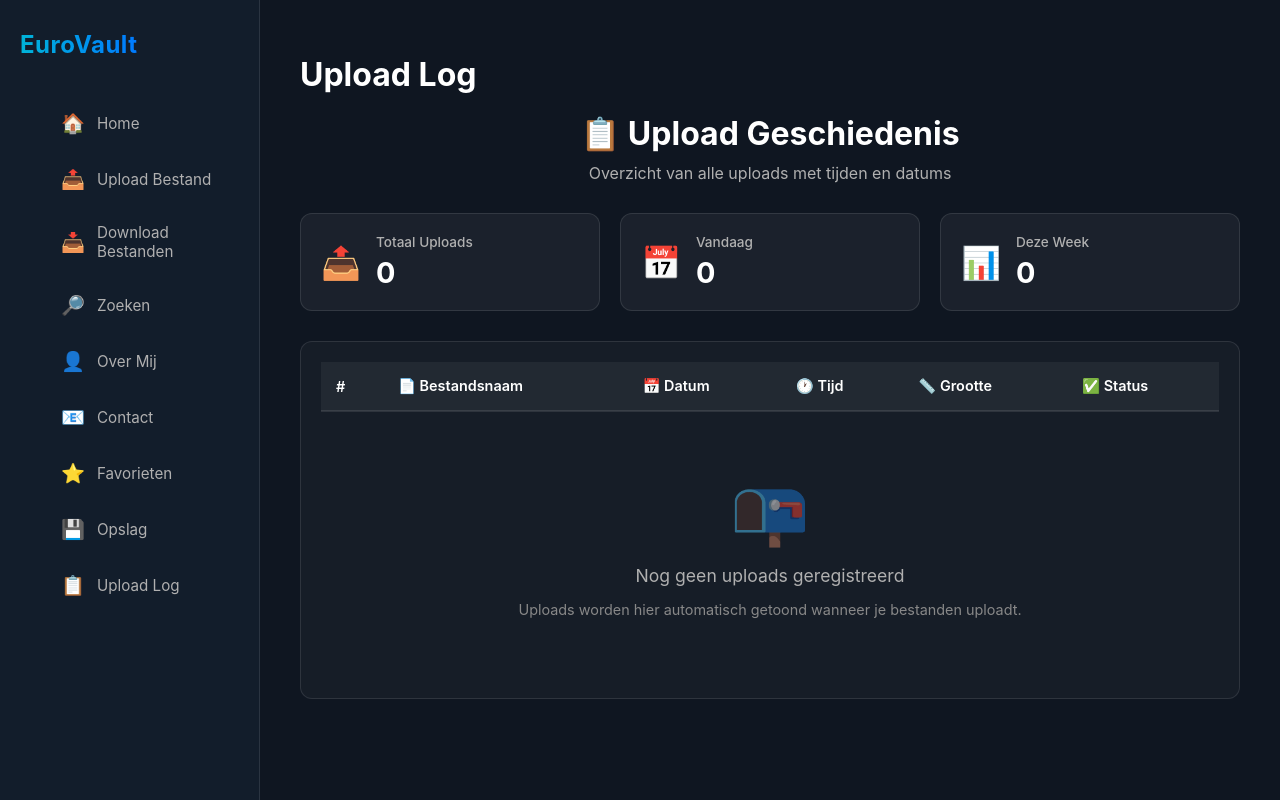
After one commit to wishaand/leepiipaatii94, a Flask app: page /upload/uploadlog in a window 1280 px wide. The commit adds this page. Run offline with Flask 3, Linux system fonts and the light colour scheme.

Commit message:
upload log teogevoegd

```diff
--- a/app/static/css/style.css
+++ b/app/static/css/style.css
@@ -1062,3 +1062,285 @@ login pagina
   font-weight: 600;
   font-size: 0.95rem;
 }
+
+/* ===== Upload Log Page ===== */
+.upload-log-header {
+  margin-bottom: 30px;
+  text-align: center;
+}
+
+.upload-log-header h2 {
+  font-size: 2rem;
+  color: #ffffff;
+  margin-bottom: 10px;
+}
+
+.upload-log-header p {
+  color: #b0b0b0;
+  font-size: 1rem;
+}
+
+.log-stats {
+  display: grid;
+  grid-template-columns: repeat(auto-fit, minmax(200px, 1fr));
+  gap: 20px;
+  margin-bottom: 30px;
+}
+
+.stat-card {
+  display: flex;
+  align-items: center;
+  gap: 15px;
+  padding: 20px;
+  background: rgba(255, 255, 255, 0.05);
+  border: 1px solid rgba(255, 255, 255, 0.1);
+  border-radius: 12px;
+  transition: all 0.3s ease;
+}
+
+.stat-card:hover {
+  background: rgba(255, 255, 255, 0.08);
+  border-color: rgba(0, 180, 216, 0.3);
+  transform: translateY(-2px);
+}
+
+.stat-icon {
+  font-size: 2rem;
+}
+
+.stat-content {
+  display: flex;
+  flex-direction: column;
+  gap: 5px;
+}
+
+.stat-label {
+  color: #b0b0b0;
+  font-size: 0.85rem;
+  font-weight: 500;
+}
+
+.stat-number {
+  color: #ffffff;
+  font-size: 1.8rem;
+  font-weight: 700;
+}
+
+.log-table-container {
+  background: rgba(255, 255, 255, 0.03);
+  border: 1px solid rgba(255, 255, 255, 0.1);
+  border-radius: 12px;
+  padding: 20px;
+  overflow-x: auto;
+  margin-bottom: 20px;
+}
+
+.upload-log-table {
+  width: 100%;
+  border-collapse: collapse;
+  min-width: 800px;
+}
+
+.upload-log-table thead {
+  background: rgba(255, 255, 255, 0.05);
+}
+
+.upload-log-table th {
+  padding: 15px;
+  text-align: left;
+  color: #ffffff;
+  font-weight: 600;
+  font-size: 0.9rem;
+  border-bottom: 2px solid rgba(255, 255, 255, 0.1);
+}
+
+.upload-log-table tbody tr {
+  border-bottom: 1px solid rgba(255, 255, 255, 0.05);
+  transition: all 0.3s ease;
+}
+
+.upload-log-table tbody tr:hover {
+  background: rgba(255, 255, 255, 0.05);
+}
+
+.upload-log-table tbody tr:last-child {
+  border-bottom: none;
+}
+
+.upload-log-table td {
+  padding: 15px;
+  color: #ffffff;
+  font-size: 0.95rem;
+}
+
+.row-number {
+  color: #b0b0b0;
+  font-weight: 600;
+  text-align: center;
+  width: 50px;
+}
+
+.file-name-cell {
+  display: flex;
+  align-items: center;
+  gap: 10px;
+}
+
+.file-icon {
+  font-size: 1.2rem;
+}
+
+.file-name-text {
+  color: #ffffff;
+  font-weight: 500;
+}
+
+.date-cell {
+  color: #b0b0b0;
+  font-family: 'Courier New', monospace;
+}
+
+.time-cell {
+  color: #00b4d8;
+  font-family: 'Courier New', monospace;
+  font-weight: 600;
+}
+
+.size-cell {
+  color: #b0b0b0;
+  font-size: 0.9rem;
+}
+
+.status-cell {
+  text-align: center;
+}
+
+.status-badge {
+  display: inline-block;
+  padding: 6px 12px;
+  border-radius: 20px;
+  font-size: 0.85rem;
+  font-weight: 600;
+}
+
+.status-success {
+  background: rgba(40, 167, 69, 0.2);
+  color: #28a745;
+  border: 1px solid rgba(40, 167, 69, 0.3);
+}
+
+.status-pending {
+  background: rgba(255, 193, 7, 0.2);
+  color: #ffc107;
+  border: 1px solid rgba(255, 193, 7, 0.3);
+}
+
+.status-error {
+  background: rgba(220, 53, 69, 0.2);
+  color: #dc3545;
+  border: 1px solid rgba(220, 53, 69, 0.3);
+}
+
+.empty-state {
+  text-align: center;
+  padding: 60px 20px !important;
+}
+
+.empty-message {
+  display: flex;
+  flex-direction: column;
+  align-items: center;
+  gap: 15px;
+}
+
+.empty-icon {
+  font-size: 4rem;
+  opacity: 0.5;
+}
+
+.empty-message p {
+  color: #b0b0b0;
+  margin: 0;
+  font-size: 1.1rem;
+}
+
+.empty-subtitle {
+  font-size: 0.9rem !important;
+  color: #888 !important;
+}
+
+.log-pagination {
+  display: flex;
+  justify-content: space-between;
+  align-items: center;
+  padding: 20px;
+  background: rgba(255, 255, 255, 0.03);
+  border: 1px solid rgba(255, 255, 255, 0.1);
+  border-radius: 12px;
+}
+
+.pagination-info {
+  color: #b0b0b0;
+  font-size: 0.9rem;
+}
+
+.pagination-controls {
+  display: flex;
+  align-items: center;
+  gap: 15px;
+}
+
+.pagination-btn {
+  background: rgba(0, 180, 216, 0.2);
+  color: #00b4d8;
+  border: 1px solid rgba(0, 180, 216, 0.3);
+  padding: 8px 16px;
+  border-radius: 8px;
+  cursor: pointer;
+  font-size: 0.9rem;
+  font-weight: 500;
+  transition: all 0.3s ease;
+}
+
+.pagination-btn:hover:not(:disabled) {
+  background: rgba(0, 180, 216, 0.3);
+  border-color: rgba(0, 180, 216, 0.5);
+  color: #ffffff;
+}
+
+.pagination-btn:disabled {
+  opacity: 0.5;
+  cursor: not-allowed;
+}
+
+.pagination-page {
+  color: #ffffff;
+  font-weight: 600;
+  font-size: 0.9rem;
+}
+
+/* Responsive voor upload log */
+@media (max-width: 768px) {
+  .log-stats {
+    grid-template-columns: 1fr;
+  }
+
+  .log-table-container {
+    padding: 10px;
+  }
+
+  .upload-log-table {
+    font-size: 0.85rem;
+  }
+
+  .upload-log-table th,
+  .upload-log-table td {
+    padding: 10px 8px;
+  }
+
+  .log-pagination {
+    flex-direction: column;
+    gap: 15px;
+    text-align: center;
+  }
+}
--- a/app/templates/base.html
+++ b/app/templates/base.html
@@ -39,6 +39,9 @@
         <a class="nav-item" href="{{ url_for('main.opslag') }}">
           <span class="nav-ico">💾</span><span>Opslag</span>
         </a>
+        <a class="nav-item" href="{{ url_for('upload.uploadlog') }}">
+          <span class="nav-ico">📋</span><span>Upload Log</span>
+        </a>
       </nav>
     </aside>
 
--- /dev/null
+++ b/app/templates/uploadlog.html
@@ -0,0 +1,97 @@
+{% extends 'base.html' %}
+
+{% block header %}
+<h1>Upload Log</h1>
+{% endblock %}
+
+{% block content %}
+<div class="upload-container">
+  <div class="upload-log-header">
+    <h2>📋 Upload Geschiedenis</h2>
+    <p>Overzicht van alle uploads met tijden en datums</p>
+  </div>
+
+  <div class="upload-log-section">
+    <div class="log-stats">
+      <div class="stat-card">
+        <span class="stat-icon">📤</span>
+        <div class="stat-content">
+          <span class="stat-label">Totaal Uploads</span>
+          <span class="stat-number">{{ total_uploads|default(0) }}</span>
+        </div>
+      </div>
+      <div class="stat-card">
+        <span class="stat-icon">📅</span>
+        <div class="stat-content">
+          <span class="stat-label">Vandaag</span>
+          <span class="stat-number">{{ today_uploads|default(0) }}</span>
+        </div>
+      </div>
+      <div class="stat-card">
+        <span class="stat-icon">📊</span>
+        <div class="stat-content">
+          <span class="stat-label">Deze Week</span>
+          <span class="stat-number">{{ week_uploads|default(0) }}</span>
+        </div>
+      </div>
+    </div>
+
+    <div class="log-table-container">
+      <table class="upload-log-table">
+        <thead>
+          <tr>
+            <th>#</th>
+            <th>📄 Bestandsnaam</th>
+            <th>📅 Datum</th>
+            <th>🕐 Tijd</th>
+            <th>📏 Grootte</th>
+            <th>✅ Status</th>
+          </tr>
+        </thead>
+        <tbody>
+          {% if uploads and uploads|length > 0 %}
+            {% for upload in uploads %}
+            <tr>
+              <td class="row-number">{{ loop.index }}</td>
+              <td class="file-name-cell">
+                <span class="file-icon">{{ upload.icon|default('📄') }}</span>
+                <span class="file-name-text">{{ upload.filename|default('bestand.pdf') }}</span>
+              </td>
+              <td class="date-cell">{{ upload.date|default('15 Jan 2025') }}</td>
+              <td class="time-cell">{{ upload.time|default('14:30:25') }}</td>
+              <td class="size-cell">{{ upload.size|default('2.4 MB') }}</td>
+              <td class="status-cell">
+                <span class="status-badge status-success">{{ upload.status|default('Voltooid') }}</span>
+              </td>
+            </tr>
+            {% endfor %}
+          {% else %}
+            <tr>
+              <td colspan="6" class="empty-state">
+                <div class="empty-message">
+                  <span class="empty-icon">📭</span>
+                  <p>Nog geen uploads geregistreerd</p>
+                  <p class="empty-subtitle">Uploads worden hier automatisch getoond wanneer je bestanden uploadt.</p>
+                </div>
+              </td>
+            </tr>
+          {% endif %}
+        </tbody>
+      </table>
+    </div>
+
+    {% if uploads and uploads|length > 0 %}
+    <div class="log-pagination">
+      <div class="pagination-info">
+        <span>Toont 1-{{ uploads|length }} van {{ total_uploads|default(uploads|length) }} uploads</span>
+      </div>
+      <div class="pagination-controls">
+        <button class="pagination-btn" disabled>← Vorige</button>
+        <span class="pagination-page">Pagina 1</span>
+        <button class="pagination-btn">Volgende →</button>
+      </div>
+    </div>
+    {% endif %}
+  </div>
+</div>
+{% endblock %}
--- a/app/upload/routes.py
+++ b/app/upload/routes.py
@@ -63,3 +63,19 @@ def download_file(filename):
 
     flash("Bestand niet gevonden")
     return redirect(url_for("upload.index"))
+
+
+@bp.route("/uploadlog")
+def uploadlog():
+    """Upload log pagina - toont alle upload tijden en datums"""
+    # Placeholder data - kan later worden vervangen met echte data
+    uploads = []
+    total_uploads = 0
+    today_uploads = 0
+    week_uploads = 0
+
+    return render_template("uploadlog.html",
+                         uploads=uploads,
+                         total_uploads=total_uploads,
+                         today_uploads=today_uploads,
+                         week_uploads=week_uploads)
```
